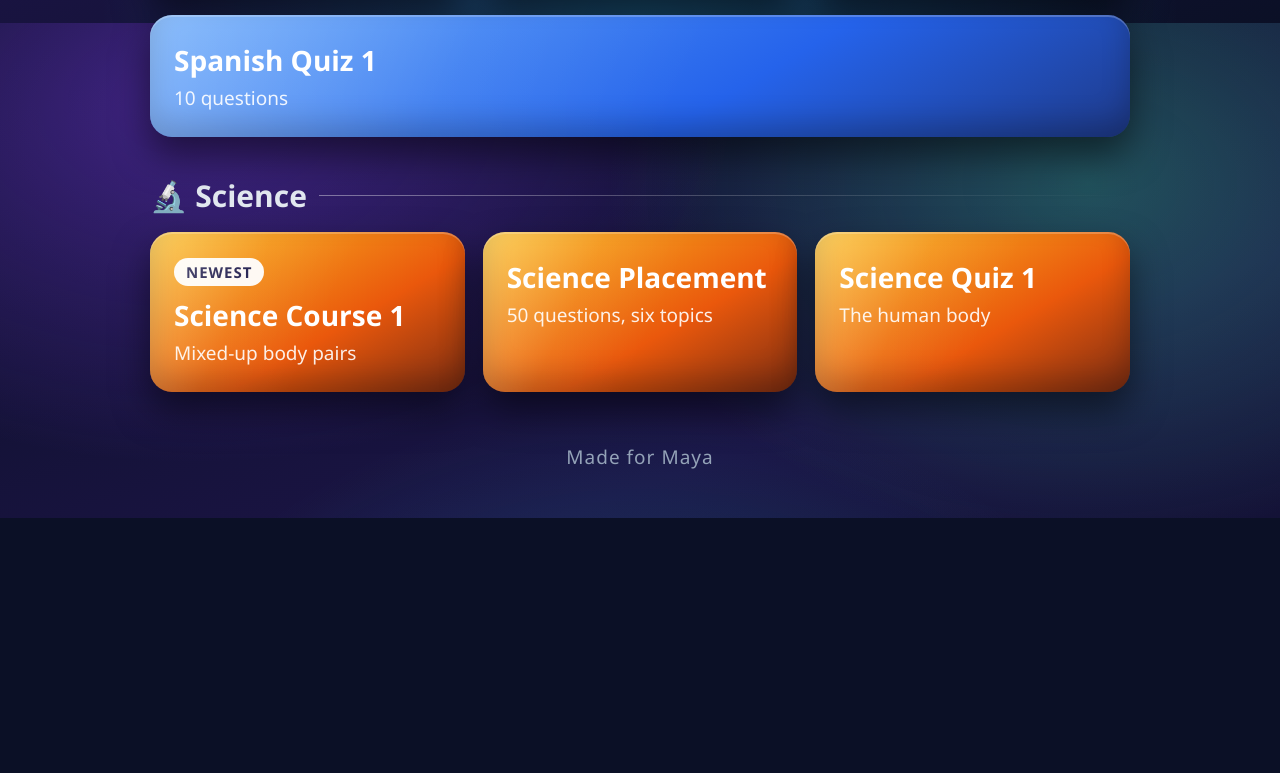
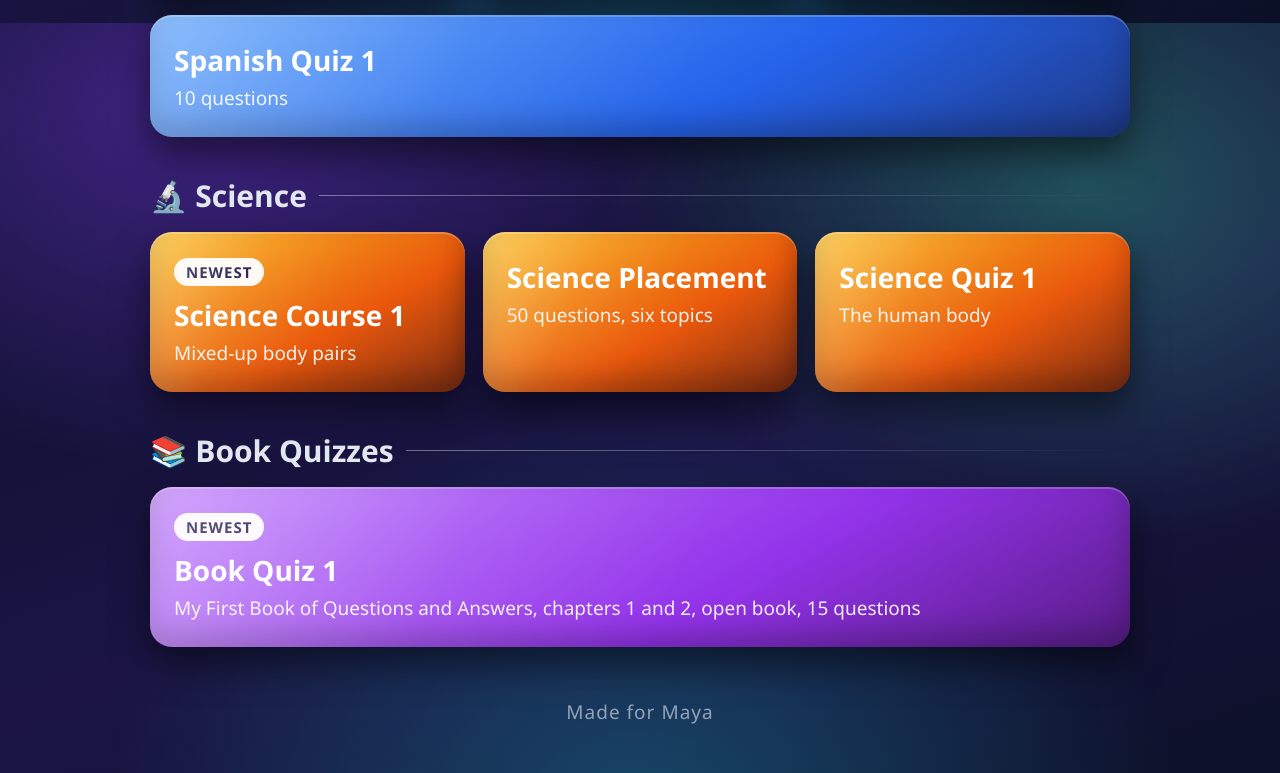
Before and after one commit to zmnakoahmed/zmnakoahmed.github.io, a plain HTML site: page quizzes.html in a window 1280 px wide. Shown: the part 1577-2350 px from the top of the page. Before the commit the page ends 2095 px from the top, so only its background shows below. Drawn offline with Linux system fonts and the light colour scheme.

Commit message:
Add Book Quizzes section with Book Quiz 1

```diff
--- a/quizzes.html
+++ b/quizzes.html
@@ -62,6 +62,7 @@
   .quiz.maths { background: linear-gradient(150deg, #34d399 0%, #059669 60%, #065f46 100%); }
   .quiz.spanish { background: linear-gradient(150deg, #60a5fa 0%, #2563eb 60%, #1e3a8a 100%); }
   .quiz.science { background: linear-gradient(150deg, #fbbf24 0%, #ea580c 60%, #7c2d12 100%); }
+  .quiz.book { background: linear-gradient(150deg, #c084fc 0%, #9333ea 60%, #581c87 100%); }
   .quiz .name { font-size: 28px; font-weight: bold; margin-bottom: 6px; }
   .quiz .desc { font-size: 19px; color: rgba(255, 255, 255, 0.9); }
   .quiz .new {
@@ -124,6 +125,11 @@
     <a class="quiz science" href="https://zmnakoahmed.github.io/maya-quizzes/science1.html"><div class="name">Science Quiz 1</div><div class="desc">The human body</div></a>
   </div>
 
+  <h2>📚 Book Quizzes</h2>
+  <div class="grid">
+    <a class="quiz book" href="https://zmnakoahmed.github.io/maya-quizzes/book-quiz-1.html"><span class="new">Newest</span><div class="name">Book Quiz 1</div><div class="desc">My First Book of Questions and Answers, chapters 1 and 2, open book, 15 questions</div></a>
+  </div>
+
   <footer>Made for Maya</footer>
 </div>
 </body>
```
